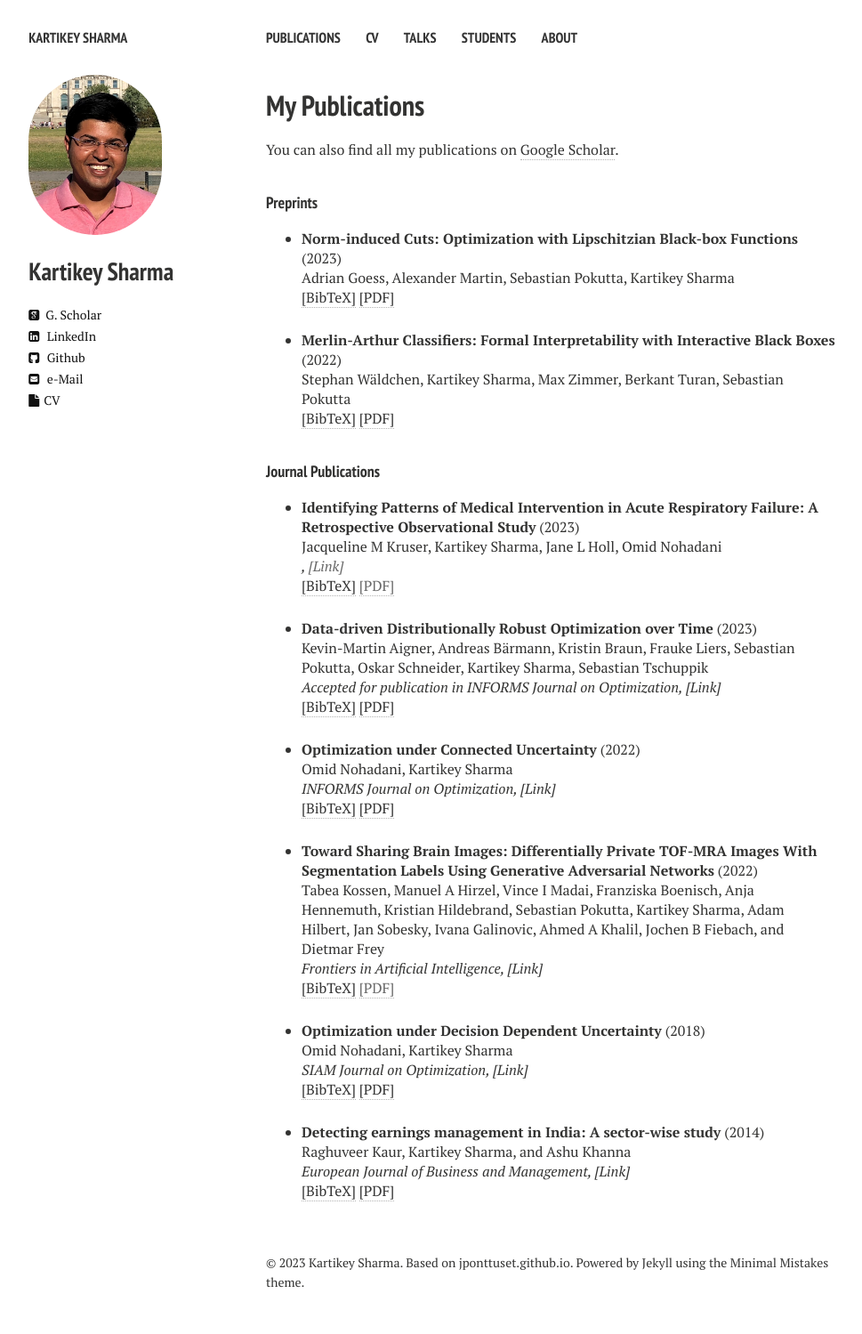
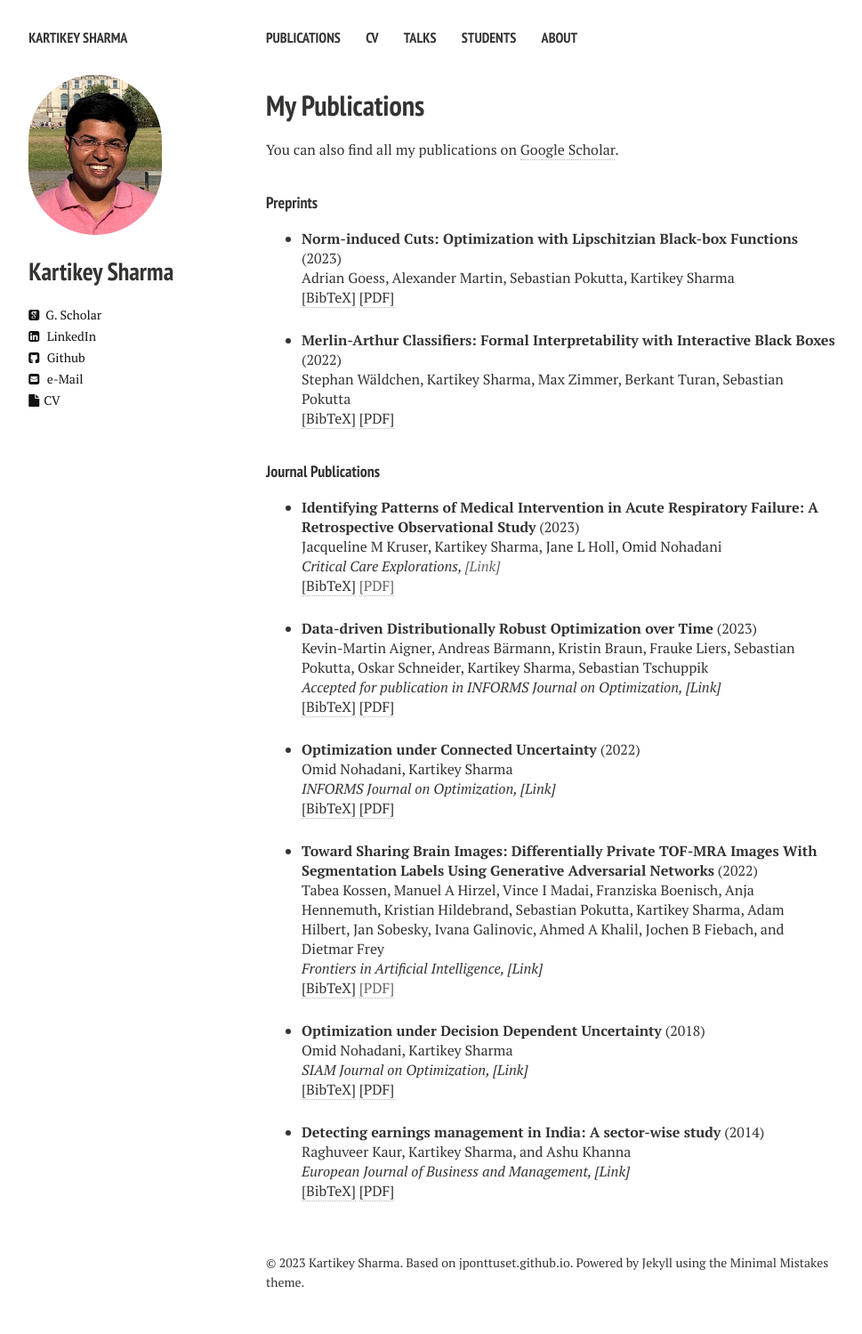
Before and after one commit to kartikeyrinwa/kartikeyrinwa.github.io, a Jekyll site: the page built from publications.md, in a window 1280 px wide. Shown: the whole page at 89% size, without its empty margins (21-990 px from the left). Built offline with Jekyll 4.4.1, drawn with Linux system fonts in a browser that asks for light colours; nearby versions of some CDN libraries.

Commit message:
updated journal name

```diff
--- a/_data/publication_list.yml
+++ b/_data/publication_list.yml
@@ -10,7 +10,7 @@
     display:
   link_main:
     url:
-    display:
+    display: Critical Care Explorations
   bibtex: |
         @article{kruser2023identifying,
         title={Identifying Patterns of Medical Intervention in Acute Respiratory Failure: A Retrospective Observational Study},
```
